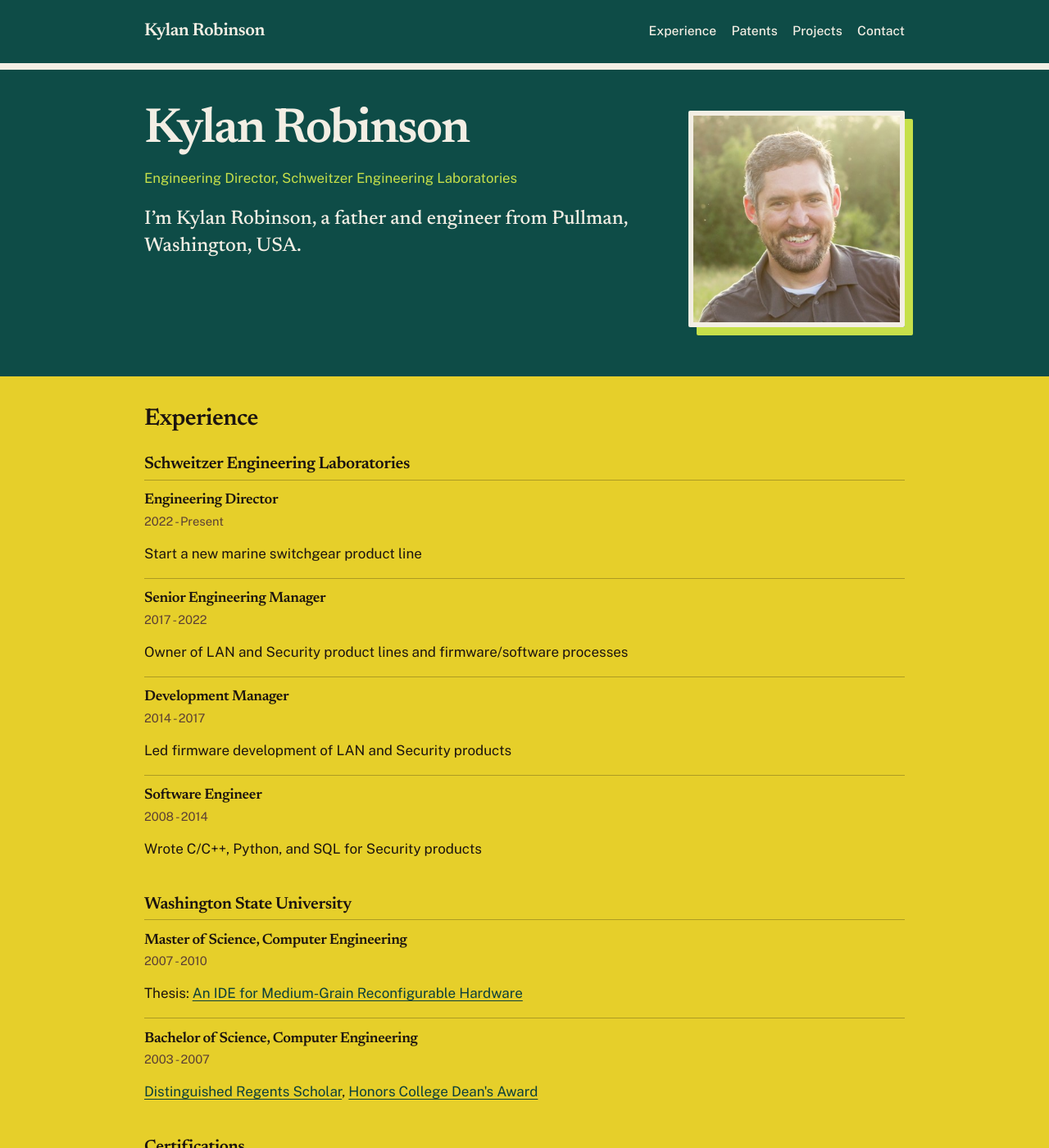
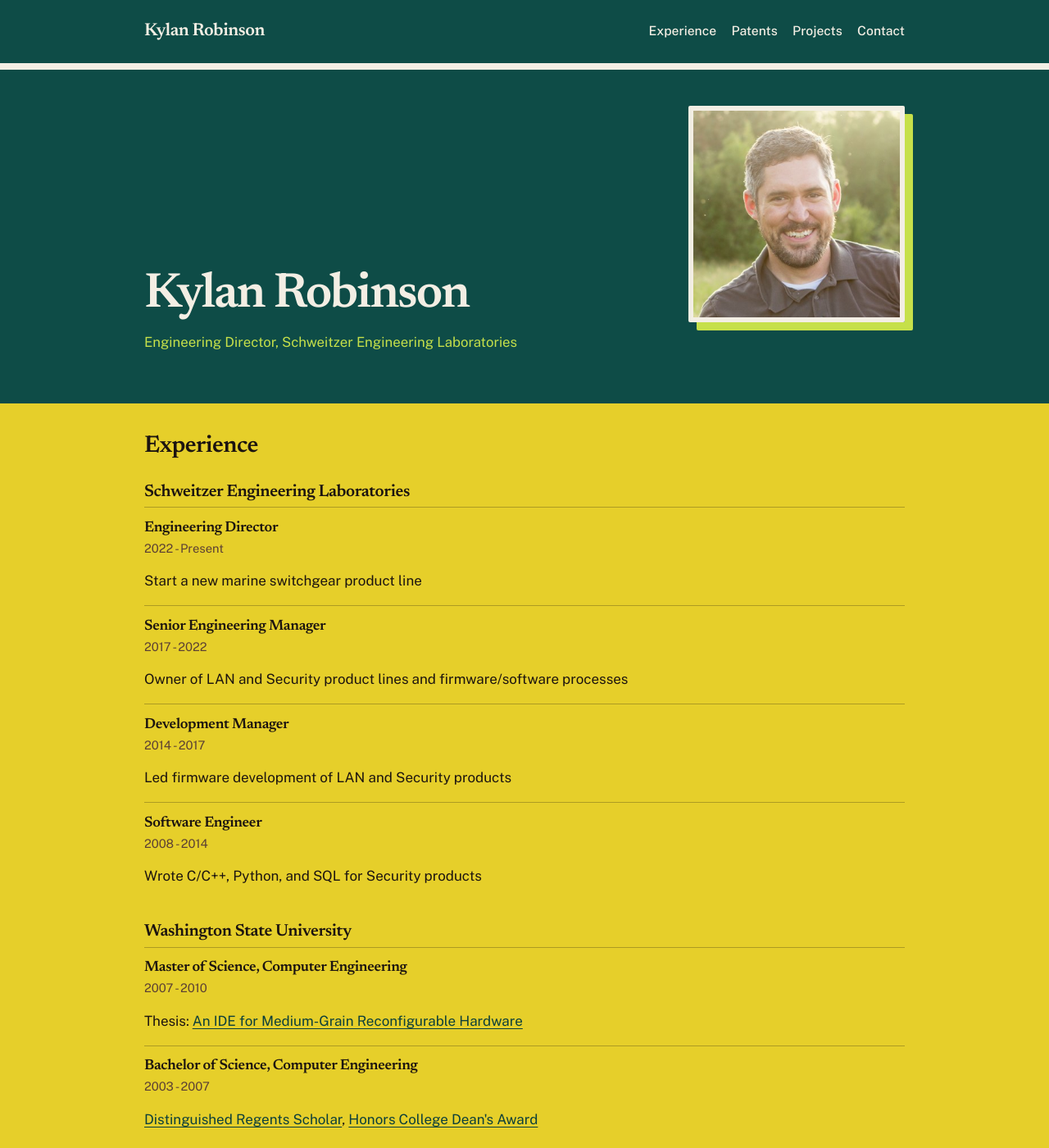
Before and after one commit to kylan/kylan.github.io, a Jekyll site: the page built from index.md, in a window 1280 px wide and 1400 px high. Shown: the whole window at 82% size. Built offline with Jekyll 4.4.1, drawn with Linux system fonts in a browser that asks for light colours.

Commit message:
Remove the redundant bio sentence from the hero.
Keep the name and role line, and leave the meta description unchanged. Center the remaining text with the portrait.

Co-authored-by: Kylan Robinson <kylan@users.noreply.github.com>

```diff
--- a/assets/css/style.css
+++ b/assets/css/style.css
@@ -195,12 +195,13 @@ p {
   grid-template-columns: minmax(0, 1fr) min(16.5rem, 38%);
   column-gap: 2.75rem;
   row-gap: 0.35rem;
-  align-items: start;
+  align-items: center;
 }
 
 .home-intro h1 {
   grid-column: 1;
-  margin: 0 0 0.35rem;
+  align-self: end;
+  margin: 0 0 0.15rem;
   font-size: clamp(2.6rem, 5vw, 3.75rem);
   line-height: 1.02;
   letter-spacing: -0.035em;
@@ -209,8 +210,8 @@ p {
 
 .home-intro > p:has(img) {
   grid-column: 2;
-  grid-row: 1 / span 4;
-  margin: 0.35rem 0 0;
+  grid-row: 1 / -1;
+  margin: 0;
 }
 
 .home-intro > p:has(img) img {
@@ -223,7 +224,8 @@ p {
 
 .home-intro > .role-line {
   grid-column: 1;
-  margin: 0.15rem 0 0;
+  align-self: start;
+  margin: 0.35rem 0 0;
   color: var(--muted);
   font-size: 1.05rem;
 }
@@ -562,11 +564,17 @@ pre code {
     grid-template-columns: 1fr;
   }
 
+  .home-intro h1,
+  .home-intro > .role-line {
+    align-self: auto;
+  }
+
   .home-intro > p:has(img) {
     grid-column: 1;
     grid-row: auto;
+    align-self: auto;
     width: min(15rem, 70%);
-    margin: 0.85rem 0 0.2rem;
+    margin: 1.15rem 0 0.2rem;
   }
 
   .latest-list {
--- a/index.md
+++ b/index.md
@@ -5,5 +5,3 @@ image: /assets/img/headshot.jpg
 ---
 
 ![Portrait of Kylan Robinson](/assets/img/headshot.jpg){:width="363" height="363"}
-
-I'm Kylan Robinson, a father and engineer from Pullman, Washington, USA.
```
